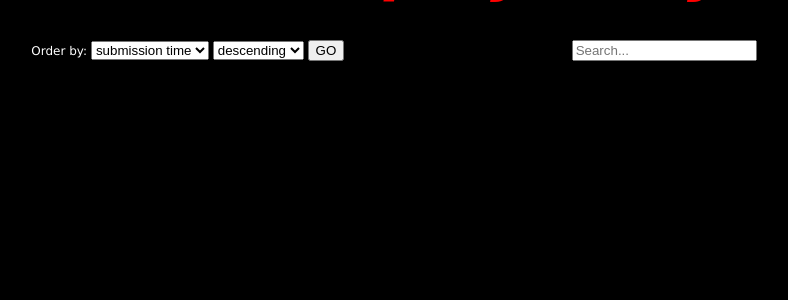
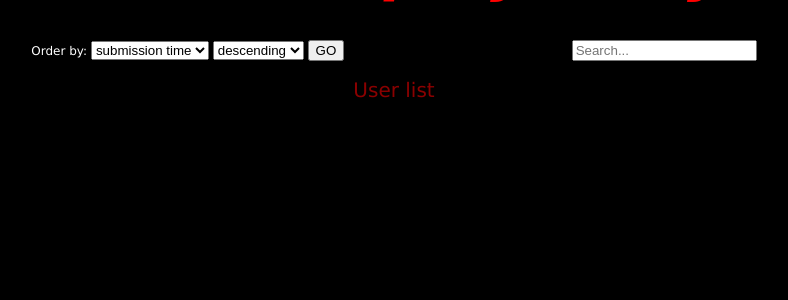
Before and after one commit to Maretzky85/AskMateDM, a Flask app: page / in a window 1280 px wide. Shown: the part 120-420 px from the top of the page, without its empty margins (246-1034 px from the left). Run offline with Flask 2, Linux system fonts and the light colour scheme; data that the repository does not hold is empty; some libraries are stand-ins or nearby versions.

Commit message:
list.html - added link for user page

```diff
--- a/templates/list.html
+++ b/templates/list.html
@@ -18,6 +18,9 @@
         <form action="{{url_for('search_questions')}}" method="POST">
                 <input type="text" name="search_phrase" placeholder="Search...">
         </form>
+    </div>
+    <div class="options-bar">
+        <a href="{{ url_for('list_users') }}"><h2>User list</h2></a>
     </div>
     <div class="warning-box">
         {% if warning %}
```
